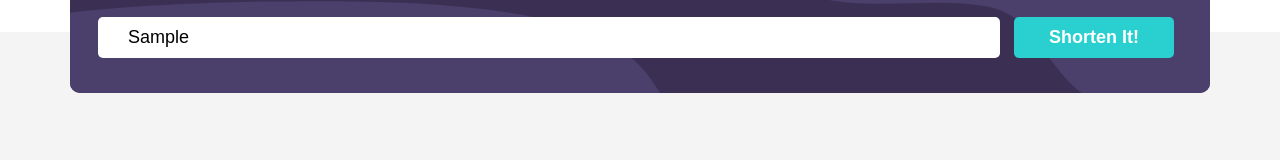
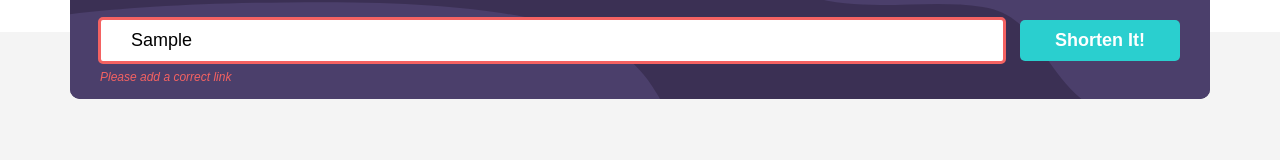
Before and after one commit to sklehti/url-shortening-api-master, a React (Create React App) app: page / in a window 1280 px wide. Both pictures are taken after typing "Sample" into the empty fields and a click on the button "Shorten It!". Shown: the part 546-706 px from the top of the page. Built offline with nearby package versions, Linux system fonts and the light colour scheme; no server answers.

Commit message:
better url link validation

```diff
--- a/src/components/MainPage.tsx
+++ b/src/components/MainPage.tsx
@@ -45,11 +45,26 @@ const MainPage = () => {
     dispatch(originalLink(e.currentTarget.value));
   };
 
+  const checkUrl = (string: string) => {
+    try {
+      new URL(string);
+    } catch (error) {
+      console.log("error is", error);
+      return false;
+    }
+    return true;
+  };
+
   const handleUrlShorten = async (event: React.FormEvent<HTMLFormElement>) => {
     event.preventDefault();
 
     try {
-      if (longLink.length < 1) {
+      if (
+        longLink.length < 1 ||
+        !checkUrl(longLink) ||
+        longLink.includes("localhost") ||
+        longLink.includes("127.0.0.1")
+      ) {
         $("#shorten-input").css("border", "3px solid  hsl(0, 87%, 67%)");
         $("#shorten-input").addClass("warning-input-placeholder");
         $(".warning-text").css("display", "initial");
@@ -133,7 +148,7 @@ const MainPage = () => {
             />
             <div className="display-none-desktop">
               <span id="warning-text" className="warning-text">
-                Please add a link
+                Please add a correct link
               </span>
             </div>
 
@@ -143,7 +158,7 @@ const MainPage = () => {
 
             <div className="display-none-mobile">
               <span id="warning-text" className="warning-text">
-                Please add a link
+                Please add a correct link
               </span>
             </div>
           </form>
```
